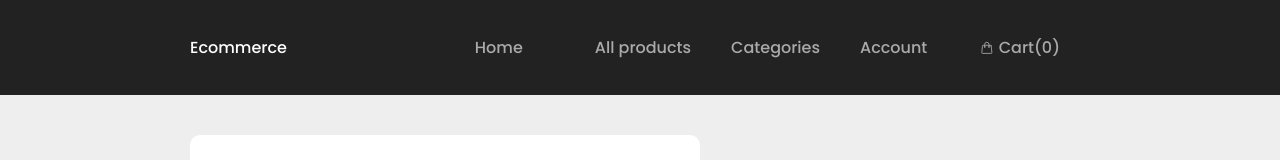
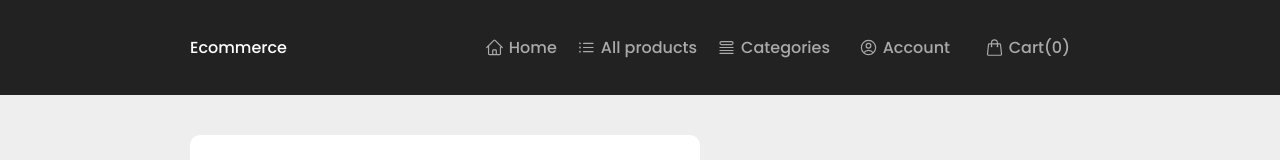
Before and after one commit to SaintAngeLs/ecommercex_app, a Next.js app in the folder ecommercex_app/: page /cart in a window 1280 px wide. Shown: the top 160 px of the page. Built offline with nearby package versions, Linux system fonts and the light colour scheme.

Commit message:
Header icons added

```diff
--- a/ecommercex_app/components/Header.js
+++ b/ecommercex_app/components/Header.js
@@ -7,6 +7,10 @@ import { CartContext } from "./CartContext";
 
 import BarsIcon from "./icons/Bars";
 import CartIcon from "./icons/CartIcon";
+import HomeIcon from "./icons/HomeIcon";
+import AllProducts from "./icons/AllProductsIcon";
+import CategoriesIcon from "./icons/CategoriesIcon";
+import UserIcon from "./icons/UserIcon";
 
 const StyledHeader = styled.header`
     background-color: #222;
@@ -52,19 +56,22 @@ const NavigationLink = styled(Link)`
     color: #aaa;
     text-decoration: none;
     padding: 10px;
-    min-width: 80px;
-    margin-left: 10px;
-    margin-right:10px;
+    min-width: 100px;
+    margin-left: px;
+
     @media screen  and (min-width: 768px){
         padding: 0;
     }
 `;
 
 const NavigationLinkContainer = styled.div`
-  display: flex;
-  justify-content: space-between;
-  align-items: center;
-  width: 100%;
+    display: flex;
+    justify-content: flex-end;
+    align-items: center;
+    width: 100%;
+    @media screen  and (max-width: 768px){
+        max-width: 40%;
+    }
 `;
 
 const NavButton = styled.button`
@@ -82,6 +89,13 @@ const NavButton = styled.button`
         padding: 0;
     }
 `;
+const IconWrapper = styled.div`
+  width: 24px; // Set to your preferred width
+  height: 24px; // Set to your preferred height
+  display: inline-flex;
+  justify-content: center;
+  align-items: center;
+`;
 
 
 
@@ -94,13 +108,43 @@ export default function Header() {
                 <Wrapper>
                     <Logo href = {'/'}>Ecommerce</Logo>
                     <StyledMavigation mobileNavActive = {mobileNavActive}>
-                    <NavigationLink href={'/'}><NavigationLinkContainer>Home</NavigationLinkContainer></NavigationLink>
-                    <NavigationLink href={'/products'}><NavigationLinkContainer>All products</NavigationLinkContainer></NavigationLink>
-                    <NavigationLink href={'/categories'}><NavigationLinkContainer>Categories</NavigationLinkContainer></NavigationLink>
-                    <NavigationLink href={'/account'}><NavigationLinkContainer>Account</NavigationLinkContainer></NavigationLink>
+                    <NavigationLink href={'/'}>
+                        <NavigationLinkContainer>
+                            <IconWrapper>
+                                <HomeIcon/>
+                            </IconWrapper>
+                            Home
+                        </NavigationLinkContainer>
+                    </NavigationLink>
+                    <NavigationLink href={'/products'}>
+                        <NavigationLinkContainer>
+                            <IconWrapper>
+                                <AllProducts/>
+                            </IconWrapper>
+                            All products
+                        </NavigationLinkContainer>
+                    </NavigationLink>
+                    <NavigationLink href={'/categories'}>
+                        <NavigationLinkContainer>
+                            <IconWrapper>
+                                <CategoriesIcon/>
+                            </IconWrapper>
+                            Categories
+                        </NavigationLinkContainer>
+                    </NavigationLink>
+                    <NavigationLink href={'/account'}>
+                        <NavigationLinkContainer>
+                            <IconWrapper>
+                                <UserIcon/>
+                            </IconWrapper>
+                            Account
+                        </NavigationLinkContainer>
+                        </NavigationLink>
                     <NavigationLink href={'/cart'}>
                     <NavigationLinkContainer>
-                        <CartIcon/>
+                        <IconWrapper>
+                            <CartIcon/>
+                        </IconWrapper>
                         <span>Cart</span>
                         <span>({cartProducts.length})</span>
                     </NavigationLinkContainer>
--- /dev/null
+++ b/ecommercex_app/components/icons/AllProductsIcon.js
@@ -0,0 +1,16 @@
+export default function AllProducts ({ className = "w-6 h-6" }) {
+    return (
+        <svg
+        xmlns="http://www.w3.org/2000/svg"
+        fill="none"
+        viewBox="0 0 24 24"
+        strokeWidth={1.5}
+        stroke="currentColor"
+        className={className}
+        style={{ marginRight: "5px"}}
+      >
+            <path strokeLinecap="round" strokeLinejoin="round" d="M8.25 6.75h12M8.25 12h12m-12 5.25h12M3.75 6.75h.007v.008H3.75V6.75zm.375 0a.375.375 0 11-.75 0 .375.375 0 01.75 0zM3.75 12h.007v.008H3.75V12zm.375 0a.375.375 0 11-.75 0 .375.375 0 01.75 0zm-.375 5.25h.007v.008H3.75v-.008zm.375 0a.375.375 0 11-.75 0 .375.375 0 01.75 0z" />
+        </svg>
+    );
+
+};
--- a/ecommercex_app/components/icons/CartIcon.js
+++ b/ecommercex_app/components/icons/CartIcon.js
@@ -1,9 +1,20 @@
 
-export default function CartIcon({className = "w-2 h-2 "}) {
-    return(
-        <svg xmlns="http://www.w3.org/2000/svg" fill="none" viewBox="0 0 24 24" strokeWidth={1.5} stroke="currentColor" className={className} style={{ marginRight: "5px" }}>
-            <path strokeLinecap="round" strokeLinejoin="round" d="M15.75 10.5V6a3.75 3.75 0 10-7.5 0v4.5m11.356-1.993l1.263 12c.07.665-.45 1.243-1.119 1.243H4.25a1.125 1.125 0 01-1.12-1.243l1.264-12A1.125 1.125 0 015.513 7.5h12.974c.576 0 1.059.435 1.119 1.007zM8.625 10.5a.375.375 0 11-.75 0 .375.375 0 01.75 0zm7.5 0a.375.375 0 11-.75 0 .375.375 0 01.75 0z" />
-        </svg>
-
-    )
-}
+export default function CartIcon({ className = "w-6 h-6" }) {
+    return (
+      <svg
+        xmlns="http://www.w3.org/2000/svg"
+        fill="none"
+        viewBox="0 0 24 24"
+        strokeWidth={1.5}
+        stroke="currentColor"
+        className={className}
+        style={{ marginRight: "5px"}}
+      >
+        <path
+          strokeLinecap="round"
+          strokeLinejoin="round"
+          d="M15.75 10.5V6a3.75 3.75 0 10-7.5 0v4.5m11.356-1.993l1.263 12c.07.665-.45 1.243-1.119 1.243H4.25a1.125 1.125 0 01-1.12-1.243l1.264-12A1.125 1.125 0 015.513 7.5h12.974c.576 0 1.059.435 1.119 1.007zM8.625 10.5a.375.375 0 11-.75 0 .375.375 0 01.75 0zm7.5 0a.375.375 0 11-.75 0 .375.375 0 01.75 0z"
+        />
+      </svg>
+    );
+  }
--- /dev/null
+++ b/ecommercex_app/components/icons/CategoriesIcon.js
@@ -0,0 +1,17 @@
+export default function CategoriesIcon({ className = "w-6 h-6" }) {
+    return (
+        <svg
+        xmlns="http://www.w3.org/2000/svg"
+        fill="none"
+        viewBox="0 0 24 24"
+        strokeWidth={1.5}
+        stroke="currentColor"
+        className={className}
+        style={{ marginRight: "5px"}}
+      >
+
+        <path stroke-linecap="round" stroke-linejoin="round" d="M3.75 12h16.5m-16.5 3.75h16.5M3.75 19.5h16.5M5.625 4.5h12.75a1.875 1.875 0 010 3.75H5.625a1.875 1.875 0 010-3.75z" />
+    </svg>
+
+    );
+};
--- /dev/null
+++ b/ecommercex_app/components/icons/HomeIcon.js
@@ -0,0 +1,16 @@
+export default function HomeIcon ({ className = "w-6 h-6" }) {
+    return(
+        <svg
+        xmlns="http://www.w3.org/2000/svg"
+        fill="none"
+        viewBox="0 0 24 24"
+        strokeWidth={1.5}
+        stroke="currentColor"
+        className={className}
+        style={{ marginRight: "5px"}}
+      >
+            <path strokeLinecap="round" strokeLinejoin="round" d="M2.25 12l8.954-8.955c.44-.439 1.152-.439 1.591 0L21.75 12M4.5 9.75v10.125c0 .621.504 1.125 1.125 1.125H9.75v-4.875c0-.621.504-1.125 1.125-1.125h2.25c.621 0 1.125.504 1.125 1.125V21h4.125c.621 0 1.125-.504 1.125-1.125V9.75M8.25 21h8.25" />
+        </svg>
+
+    );
+};
--- /dev/null
+++ b/ecommercex_app/components/icons/UserIcon.js
@@ -0,0 +1,16 @@
+export default function UserIcon({ className = "w-6 h-6"}) {
+    return(
+        <svg
+        xmlns="http://www.w3.org/2000/svg"
+        fill="none"
+        viewBox="0 0 24 24"
+        strokeWidth={1.5}
+        stroke="currentColor"
+        className={className}
+        style={{ marginRight: "5px"}}
+      >
+            <path stroke-linecap="round" stroke-linejoin="round" d="M17.982 18.725A7.488 7.488 0 0012 15.75a7.488 7.488 0 00-5.982 2.975m11.963 0a9 9 0 10-11.963 0m11.963 0A8.966 8.966 0 0112 21a8.966 8.966 0 01-5.982-2.275M15 9.75a3 3 0 11-6 0 3 3 0 016 0z" />
+        </svg>
+
+    );
+};
```
